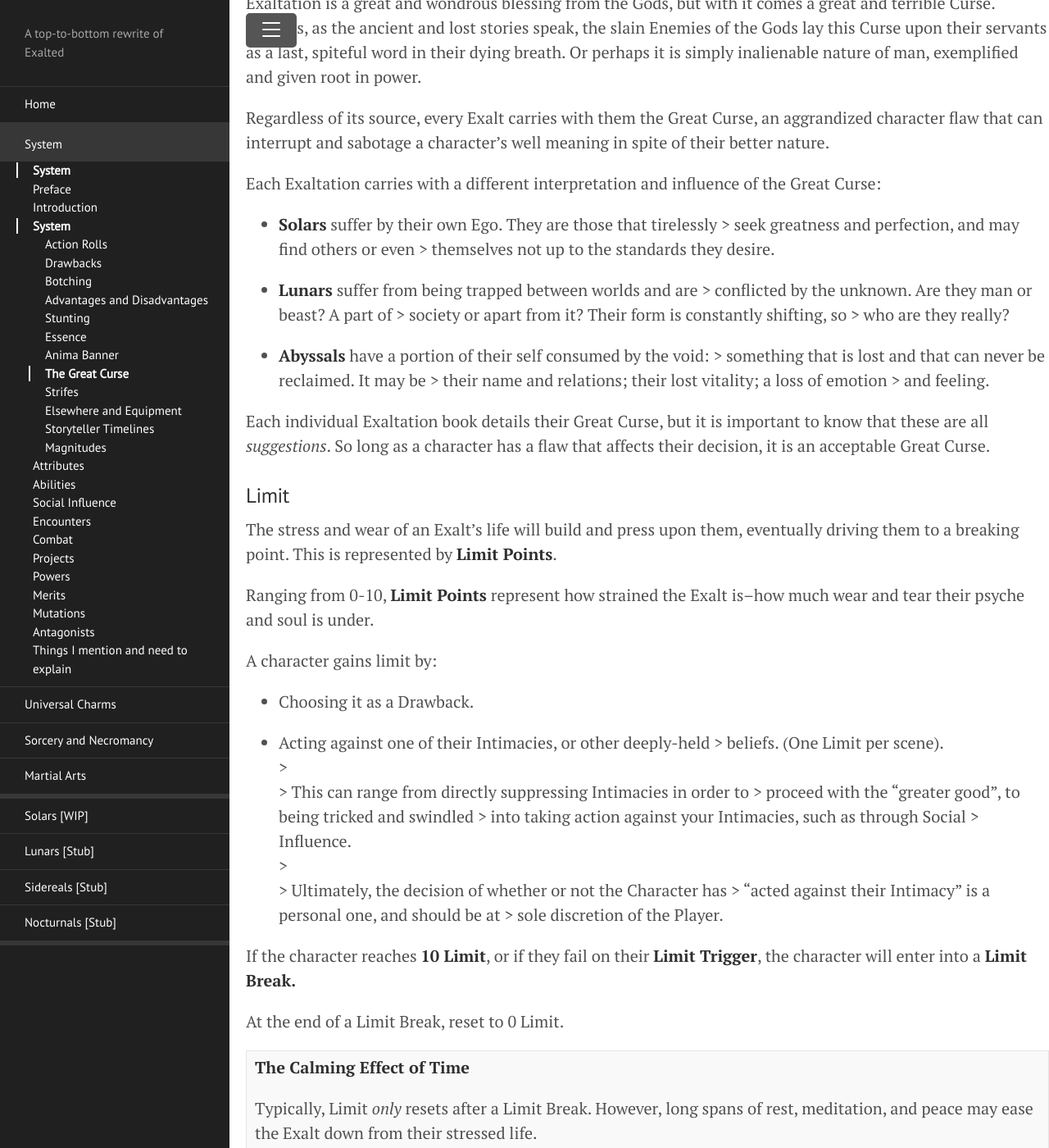
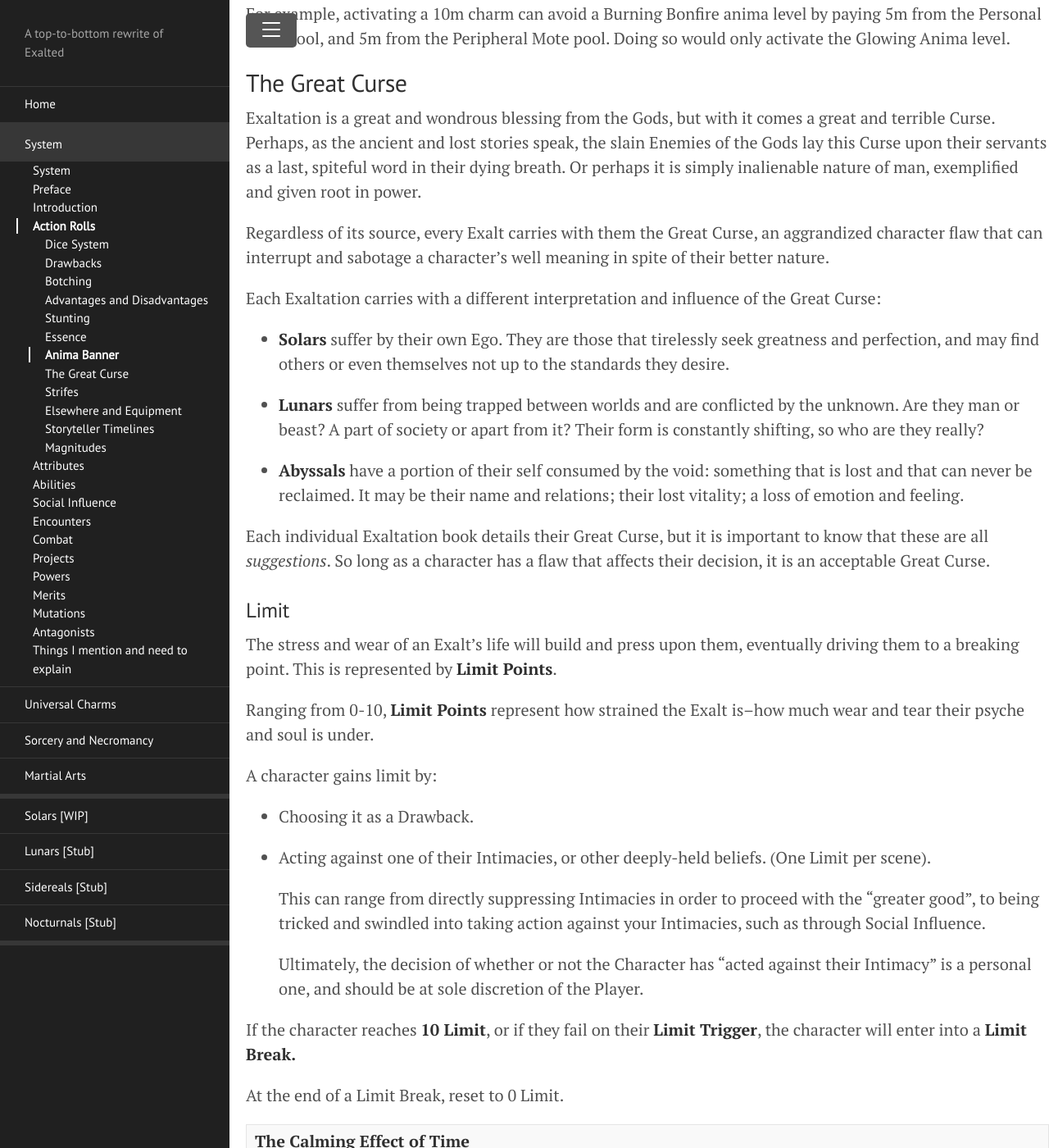
Before and after one commit to Dragonmystic707/exalted-reincarnated, a Jekyll site: the page built from docs/System.md, in a window 1280 px wide and 1400 px high, scrolled down 10726 px. Shown: the whole window at 82% size. Built offline with Jekyll 4.4.1, drawn with Linux system fonts in a browser that asks for light colours; some of the changed text lies outside the part shown.

Commit message:
Updated formatting 1 of System

```diff
--- a/docs/System.md
+++ b/docs/System.md
@@ -28,8 +32,8 @@
 *It is for you to decide what should be protected, what should be
 furthered; what is ultimately right and wrong.*
 
-*But you are not alone. There are other Exalts that wander the world,
-each with their own agenda, ideas, and morality.*
+But you are not alone. There are other Exalts that wander the world,
+each with their own agenda, ideas, and morality.
 
 *You are Chosen, you are EXALTED.*
 
@@ -152,15 +156,17 @@
 those terrible Mad Emperors.
 
 System
-======
 
 Action Rolls
-------------
+============
 
 When a character encounters a situation where their success is
 uncertain, the Storyteller should call for an Action Roll to determine
 the outcome.
 
+Dice System
+-----------
+
 The Storyteller will ask for a combination of an Attribute and Ability
 that is appropriate for the situation, and then determine an appropriate
 Difficulty for the roll.
@@ -216,30 +222,26 @@
 **Difficulty** of the roll–the number of successes that the roll must
 match or exceed for the action to be considered a success.
 
--   **Difficulty 1 (Easy)**- This task is expected to be passed by
-    a &gt; skilled mortal, but there is still a reasonable risk of
-    failing.
-
--   **Difficulty 3 (Typical)**- This task is challenging to a mere &gt;
-    mortal, but a hero is expected to pass it. Picking a lock,
-    calming &gt; an irate guardsman, or basic first aid would fall under
-    this &gt; category.
-
--   **Difficulty 5** **(Difficult)**- Tasks which are daunting fall
-    in &gt; this category–climbing a sheer cliff in winds, charming a
-    staunch &gt; Dynast with sweet words, or avoiding the bite of a
-    venomous beast.
-
--   **Difficulty 7 (Challenging)**- Tasks which should be &gt;
-    near-impossible for any mortal. Such as noticing things in
-    pitch &gt; darkness, or landing on a precise spot hundreds of feet
-    below.
-
--   **Difficulty 9 (Impossible)**- Tasks a mortal could not possibly
-    do, &gt; no matter the circumstances. Running straight up a
-    building, &gt; leaping across a chasm unassisted, or keeping a
-    patient alive &gt; without a heart for hours at a time with their
-    bare hands.
+-   **Difficulty 1 (Easy)**- This task is expected to be passed by a
+    skilled mortal, but there is still a reasonable risk of failing.
+
+-   **Difficulty 3 (Typical)**- This task is challenging to a mere
+    mortal, but a hero is expected to pass it. Picking a lock, calming
+    an irate guardsman, or basic first aid would fall under this
+    category.
+
+-   **Difficulty 5** **(Difficult)**- Tasks which are daunting fall in
+    this category–climbing a sheer cliff in winds, charming a staunch
+    Dynast with sweet words, or avoiding the bite of a venomous beast.
+
+-   **Difficulty 7 (Challenging)**- Tasks which should be
+    near-impossible for any mortal. Such as noticing things in pitch
+    darkness, or landing on a precise spot hundreds of feet below.
+
+-   **Difficulty 9 (Impossible)**- Tasks a mortal could not possibly do,
+    no matter the circumstances. Running straight up a building, leaping
+    across a chasm unassisted, or keeping a patient alive without a
+    heart for hours at a time with their bare hands.
 
 ### Threshold Successes
 
@@ -297,8 +299,8 @@
 
 *Immediately Limit Break at 10.*
 
-The character gains 1 point of [<u>Limit</u>](#_5avzvqnvq7v),
-representing the spiritual stress required to do the task.
+The character gains 1 point of [<u>Limit</u>](#limit), representing the
+spiritual stress required to do the task.
 
 ### Wound/Exhaustion
 
@@ -326,7 +328,7 @@
 
 If a character fails their action, they may choose to *worsen* their
 failure dramatically, as represented by taking a Drawback. In exchange,
-they will gain a [**<u>Strife Point</u>**](#_5u2fxpbk3md5).
+they will gain a [**<u>Strife Point</u>**](#strifes).
 
 If at all possible, the Player should try to include their **Great
 Curse** as reasoning for this Botch. Perhaps a prideful character could
@@ -503,22 +505,22 @@
 **Using enough Peripheral Motes in a single action** will inflame the
 anima banner:
 
--   **(0m) Dim** The natural state of the anima. It is invisible to
-    all &gt; natural senses, but may be seen by those that can peek into
-    the &gt; Spirit Realm.
-
--   **(1-5m) Glowing** A thin outline of the anima appears around
-    the &gt; character, with the respective Caste Mark appearing on
-    their brow. &gt; Characters may still disguise and hide their anima
-    through mundane &gt; means, such as clothes.
-
--   **(6-10m) Burning** Essence burns and sheds from the Exalts
-    body, &gt; much like the burning of a fire. Hiding the anima at this
-    level is &gt; impossible through mundane means.
-
--   **(11m+) Bonfire** A grand display of solidified Essence wraps &gt;
-    around the body, shining its personal iconography to all of
-    those &gt; in the scene.
+-   **(0m) Dim** The natural state of the anima. It is invisible to all
+    natural senses, but may be seen by those that can peek into the
+    Spirit Realm.
+
+-   **(1-5m) Glowing** A thin outline of the anima appears around the
+    character, with the respective Caste Mark appearing on their brow.
+    Characters may still disguise and hide their anima through mundane
+    means, such as clothes.
+
+-   **(6-10m) Burning** Essence burns and sheds from the Exalts body,
+    much like the burning of a fire. Hiding the anima at this level is
+    impossible through mundane means.
+
+-   **(11m+) Bonfire** A grand display of solidified Essence wraps
+    around the body, shining its personal iconography to all of those in
+    the scene.
 
 Anima Flare takes 15 minutes to naturally abate and decrease in rating,
 so long that no action inflames them again. Often, this means that the
@@ -557,19 +559,19 @@
 Each Exaltation carries with a different interpretation and influence of
 the Great Curse:
 
--   **Solars** suffer by their own Ego. They are those that
-    tirelessly &gt; seek greatness and perfection, and may find others
-    or even &gt; themselves not up to the standards they desire.
-
--   **Lunars** suffer from being trapped between worlds and are &gt;
-    conflicted by the unknown. Are they man or beast? A part of &gt;
-    society or apart from it? Their form is constantly shifting, so &gt;
-    who are they really?
-
--   **Abyssals** have a portion of their self consumed by the void: &gt;
-    something that is lost and that can never be reclaimed. It may
-    be &gt; their name and relations; their lost vitality; a loss of
-    emotion &gt; and feeling.
+-   **Solars** suffer by their own Ego. They are those that tirelessly
+    seek greatness and perfection, and may find others or even
+    themselves not up to the standards they desire.
+
+-   **Lunars** suffer from being trapped between worlds and are
+    conflicted by the unknown. Are they man or beast? A part of society
+    or apart from it? Their form is constantly shifting, so who are they
+    really?
+
+-   **Abyssals** have a portion of their self consumed by the void:
+    something that is lost and that can never be reclaimed. It may be
+    their name and relations; their lost vitality; a loss of emotion and
+    feeling.
 
 Each individual Exaltation book details their Great Curse, but it is
 important to know that these are all *suggestions*. So long as a
@@ -589,17 +591,17 @@
 
 -   Choosing it as a Drawback.
 
--   Acting against one of their Intimacies, or other deeply-held &gt;
+-   Acting against one of their Intimacies, or other deeply-held
     beliefs. (One Limit per scene).
-    &gt;
-    &gt; This can range from directly suppressing Intimacies in order
-    to &gt; proceed with the “greater good”, to being tricked and
-    swindled &gt; into taking action against your Intimacies, such as
-    through Social &gt; Influence.
-    &gt;
-    &gt; Ultimately, the decision of whether or not the Character
-    has &gt; “acted against their Intimacy” is a personal one, and
-    should be at &gt; sole discretion of the Player.
+
+    This can range from directly suppressing Intimacies in order to
+    proceed with the “greater good”, to being tricked and swindled into
+    taking action against your Intimacies, such as through Social
+    Influence.
+
+    Ultimately, the decision of whether or not the Character has “acted
+    against their Intimacy” is a personal one, and should be at sole
+    discretion of the Player.
 
 If the character reaches **10 Limit**, or if they fail on their **Limit
 Trigger**, the character will enter into a **Limit Break.**
@@ -726,14 +728,14 @@
 There are a few guiding restrictions to keep in mind, similar to a
 Stunt:
 
--   Other character’s actions cannot be dictated: only those under &gt;
+-   Other character’s actions cannot be dictated: only those under
     control of the Player’s.
 
--   The Action cannot *directly* solve the scene; it can only assist
-    and &gt; guide it.
-
--   The Action should flow naturally from the character–a Solar
-    cannot &gt; suddenly shapeshift, for example.
+-   The Action cannot *directly* solve the scene; it can only assist and
+    guide it.
+
+-   The Action should flow naturally from the character–a Solar cannot
+    suddenly shapeshift, for example.
 
 ##### Example 1
 
@@ -900,22 +900,22 @@
 on a more cinematic approach. A charm’s duration may be declared as a
 *Scene*, for example.
 
--   **Round** How long it takes for all characters to each perform a
-    set &gt; of Actions, typically in Combat or an Encounter.
-
--   **Scene** Long enough to set out and accomplish a single,
-    dedicated &gt; task. Combat from start to finish would be a scene,
-    as would &gt; characters searching for clues in an old abandoned
-    monastery. This &gt; typically spans minutes to hours.
-
--   **Session** A single sitting of when Players begin and end &gt;
+-   **Round** How long it takes for all characters to each perform a set
+    of Actions, typically in Combat or an Encounter.
+
+-   **Scene** Long enough to set out and accomplish a single, dedicated
+    task. Combat from start to finish would be a scene, as would
+    characters searching for clues in an old abandoned monastery. This
+    typically spans minutes to hours.
+
+-   **Session** A single sitting of when Players begin and end
     roleplaying, spanning an entire night.
 
--   **Story** Several sessions that form a full narrative arch:
-    from &gt; establishing a threat to reaching the resolution.
-
--   **Chronicle** A complete game, encompassing all the stories
-    relevant &gt; to a set of characters.
+-   **Story** Several sessions that form a full narrative arch: from
+    establishing a threat to reaching the resolution.
+
+-   **Chronicle** A complete game, encompassing all the stories relevant
+    to a set of characters.
 
 Magnitudes
 ----------
@@ -932,9 +932,11 @@
 <tbody>
 <tr class="odd">
 <td>
-<h3 id="group-magnitudes">
-Group Magnitudes
-</h3>
+<blockquote>
+<p>
+<strong>Group Magnitudes</strong>
+</p>
+</blockquote>
 </td>
 <td>
 </td>
@@ -945,161 +947,473 @@
 </tr>
 <tr class="even">
 <td>
-<strong>Scale</strong>
-</td>
-<td>
-<strong>Population</strong>
-</td>
-<td>
-<strong>Name</strong>
-</td>
-<td>
-<strong>Military Designation</strong>
+Scale
+</td>
+<td>
+Population
+</td>
+<td>
+Name
+</td>
+<td>
+Military Designation
 </td>
 </tr>
 <tr class="odd">
 <td>
+<blockquote>
+<p>
 0
-</td>
-<td>
+</p>
+</blockquote>
+</td>
+<td>
+<blockquote>
+<p>
 1
-</td>
-<td>
+</p>
+</blockquote>
+</td>
+<td>
+<blockquote>
+<p>
 Individual
-</td>
-<td>
+</p>
+</blockquote>
+</td>
+<td>
+<blockquote>
+<p>
 \-
+</p>
+</blockquote>
 </td>
 </tr>
 <tr class="even">
 <td>
+<blockquote>
+<p>
 1
-</td>
-<td>
+</p>
+</blockquote>
+</td>
+<td>
+<blockquote>
+<p>
 10
-</td>
-<td>
+</p>
+</blockquote>
+</td>
+<td>
+<blockquote>
+<p>
 Party/Group
-</td>
-<td>
+</p>
+</blockquote>
+</td>
+<td>
+<blockquote>
+<p>
 Squad
+</p>
+</blockquote>
 </td>
 </tr>
 <tr class="odd">
 <td>
+<blockquote>
+<p>
 2
-</td>
-<td>
+</p>
+</blockquote>
+</td>
+<td>
+<blockquote>
+<p>
 50
-</td>
-<td>
+</p>
+</blockquote>
+</td>
+<td>
+<blockquote>
+<p>
 Crowd
-</td>
-<td>
+</p>
+</blockquote>
+</td>
+<td>
+<blockquote>
+<p>
 Troop
+</p>
+</blockquote>
 </td>
 </tr>
 <tr class="even">
 <td>
+<blockquote>
+<p>
 3
-</td>
-<td>
+</p>
+</blockquote>
+</td>
+<td>
+<blockquote>
+<p>
 100
-</td>
-<td>
+</p>
+</blockquote>
+</td>
+<td>
+<blockquote>
+<p>
 Hamlet
-</td>
-<td>
+</p>
+</blockquote>
+</td>
+<td>
+<blockquote>
+<p>
 Company
+</p>
+</blockquote>
 </td>
 </tr>
 <tr class="odd">
 <td>
+<blockquote>
+<p>
 4
-</td>
-<td>
+</p>
+</blockquote>
+</td>
+<td>
+<blockquote>
+<p>
 500
-</td>
-<td>
+</p>
+</blockquote>
+</td>
+<td>
+<blockquote>
+<p>
 Village
-</td>
-<td>
+</p>
+</blockquote>
+</td>
+<td>
+<blockquote>
+<p>
 Battalion
+</p>
+</blockquote>
 </td>
 </tr>
 <tr class="even">
 <td>
+<blockquote>
+<p>
 5
-</td>
-<td>
+</p>
+</blockquote>
+</td>
+<td>
+<blockquote>
+<p>
 1,000
-</td>
-<td>
+</p>
+</blockquote>
+</td>
+<td>
+<blockquote>
+<p>
 Town
-</td>
-<td>
+</p>
+</blockquote>
+</td>
+<td>
+<blockquote>
+<p>
 Regiment
+</p>
+</blockquote>
 </td>
 </tr>
 <tr class="odd">
 <td>
+<blockquote>
+<p>
 6
-</td>
-<td>
+</p>
+</blockquote>
+</td>
+<td>
+<blockquote>
+<p>
 10,000
-</td>
-<td>
+</p>
+</blockquote>
+</td>
+<td>
+<blockquote>
+<p>
 City
-</td>
-<td>
+</p>
+</blockquote>
+</td>
+<td>
+<blockquote>
+<p>
 Army
+</p>
+</blockquote>
 </td>
 </tr>
 <tr class="even">
 <td>
+<blockquote>
+<p>
 7
-</td>
-<td>
+</p>
+</blockquote>
+</td>
+<td>
+<blockquote>
+<p>
 100,000
-</td>
-<td>
+</p>
+</blockquote>
+</td>
+<td>
+<blockquote>
+<p>
 Prefecture
-</td>
-<td>
+</p>
+</blockquote>
+</td>
+<td>
+<blockquote>
+<p>
 \-
+</p>
+</blockquote>
 </td>
 </tr>
 <tr class="odd">
 <td>
+<blockquote>
+<p>
 8
-</td>
-<td>
+</p>
+</blockquote>
+</td>
+<td>
+<blockquote>
+<p>
 1,000,000
-</td>
-<td>
+</p>
+</blockquote>
+</td>
+<td>
+<blockquote>
+<p>
 Province
-</td>
-<td>
+</p>
+</blockquote>
+</td>
+<td>
+<blockquote>
+<p>
 \-
+</p>
+</blockquote>
 </td>
 </tr>
 </tbody>
 </table>
-
-|                 |                  |
-|-----------------|------------------|
-| Time Magnitudes |                  |
-| **Scale**       | **Name**         |
-| 0               | Second (Instant) |
-| 1               | Minute (Moment)  |
-| 2               | Hour             |
-| 3               | Day              |
-| 4               | Week             |
-| 5               | Month            |
-| 6               | Season           |
-| 7               | Year             |
-| 8               | Decade           |
-| 9               | Century          |
+<table>
+<tbody>
+<tr class="odd">
+<td>
+<blockquote>
+<p>
+Time Magnitudes
+</p>
+</blockquote>
+</td>
+<td>
+</td>
+</tr>
+<tr class="even">
+<td>
+Scale
+</td>
+<td>
+Name
+</td>
+</tr>
+<tr class="odd">
+<td>
+<blockquote>
+<p>
+0
+</p>
+</blockquote>
+</td>
+<td>
+<blockquote>
+<p>
+Second (Instant)
+</p>
+</blockquote>
+</td>
+</tr>
+<tr class="even">
+<td>
+<blockquote>
+<p>
+1
+</p>
+</blockquote>
+</td>
+<td>
+<blockquote>
+<p>
+Minute (Moment)
+</p>
+</blockquote>
+</td>
+</tr>
+<tr class="odd">
+<td>
+<blockquote>
+<p>
+2
+</p>
+</blockquote>
+</td>
+<td>
+<blockquote>
+<p>
+Hour
+</p>
+</blockquote>
+</td>
+</tr>
+<tr class="even">
+<td>
+<blockquote>
+<p>
+3
+</p>
+</blockquote>
+</td>
+<td>
+<blockquote>
+<p>
+Day
+</p>
+</blockquote>
+</td>
+</tr>
+<tr class="odd">
+<td>
+<blockquote>
+<p>
+4
+</p>
+</blockquote>
+</td>
+<td>
+<blockquote>
+<p>
+Week
+</p>
+</blockquote>
+</td>
+</tr>
+<tr class="even">
+<td>
+<blockquote>
+<p>
+5
+</p>
+</blockquote>
+</td>
+<td>
+<blockquote>
+<p>
+Month
+</p>
+</blockquote>
+</td>
+</tr>
+<tr class="odd">
+<td>
+<blockquote>
+<p>
+6
+</p>
+</blockquote>
+</td>
+<td>
+<blockquote>
+<p>
+Season
+</p>
+</blockquote>
+</td>
+</tr>
+<tr class="even">
+<td>
+<blockquote>
+<p>
+7
+</p>
+</blockquote>
+</td>
+<td>
+<blockquote>
+<p>
+Year
+</p>
+</blockquote>
+</td>
+</tr>
+<tr class="odd">
+<td>
+<blockquote>
+<p>
+8
+</p>
+</blockquote>
+</td>
+<td>
+<blockquote>
+<p>
+Decade
+</p>
+</blockquote>
+</td>
+</tr>
+<tr class="even">
+<td>
+<blockquote>
+<p>
+9
+</p>
+</blockquote>
+</td>
+<td>
+<blockquote>
+<p>
+Century
+</p>
+</blockquote>
+</td>
+</tr>
+</tbody>
+</table>
 
 Attributes
 ==========
```
Also changed, not shown: other parts of docs/System.md (+44 -42 lines), docs/Sorcery.md (+0 -1 lines), 5 other files.
